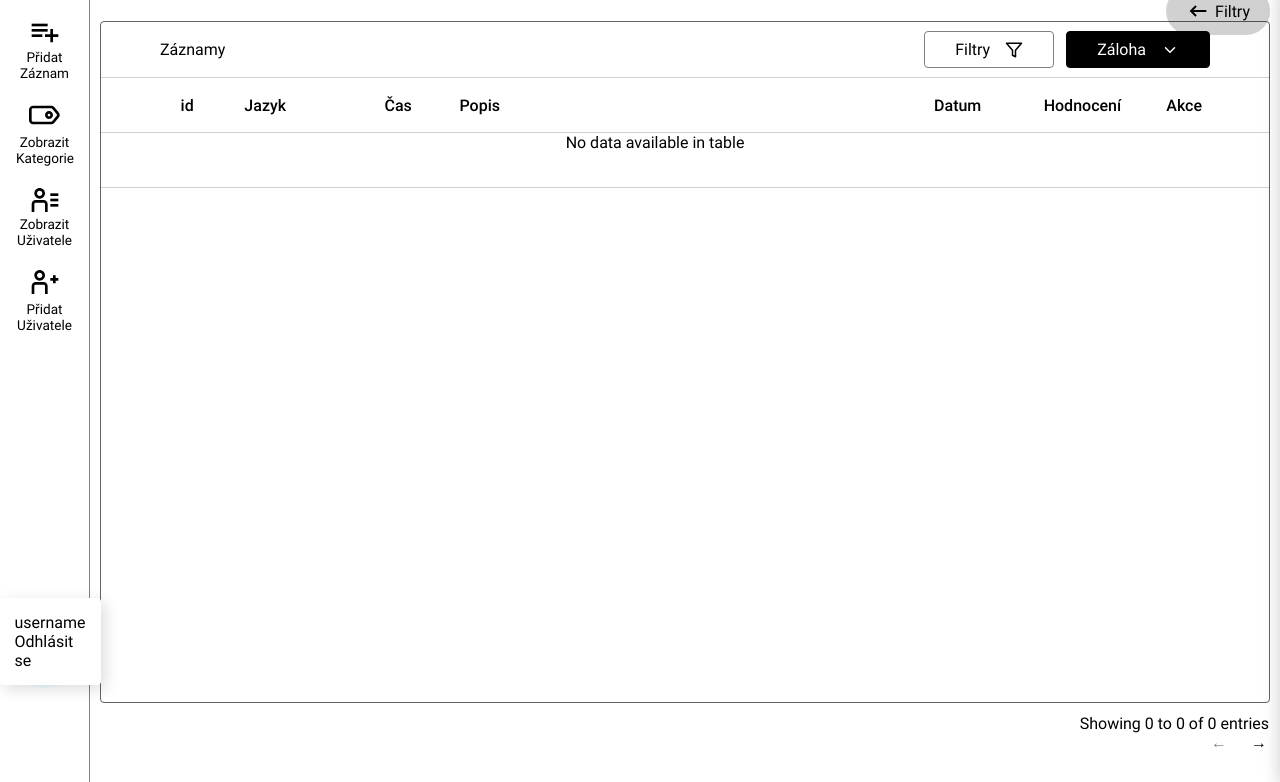
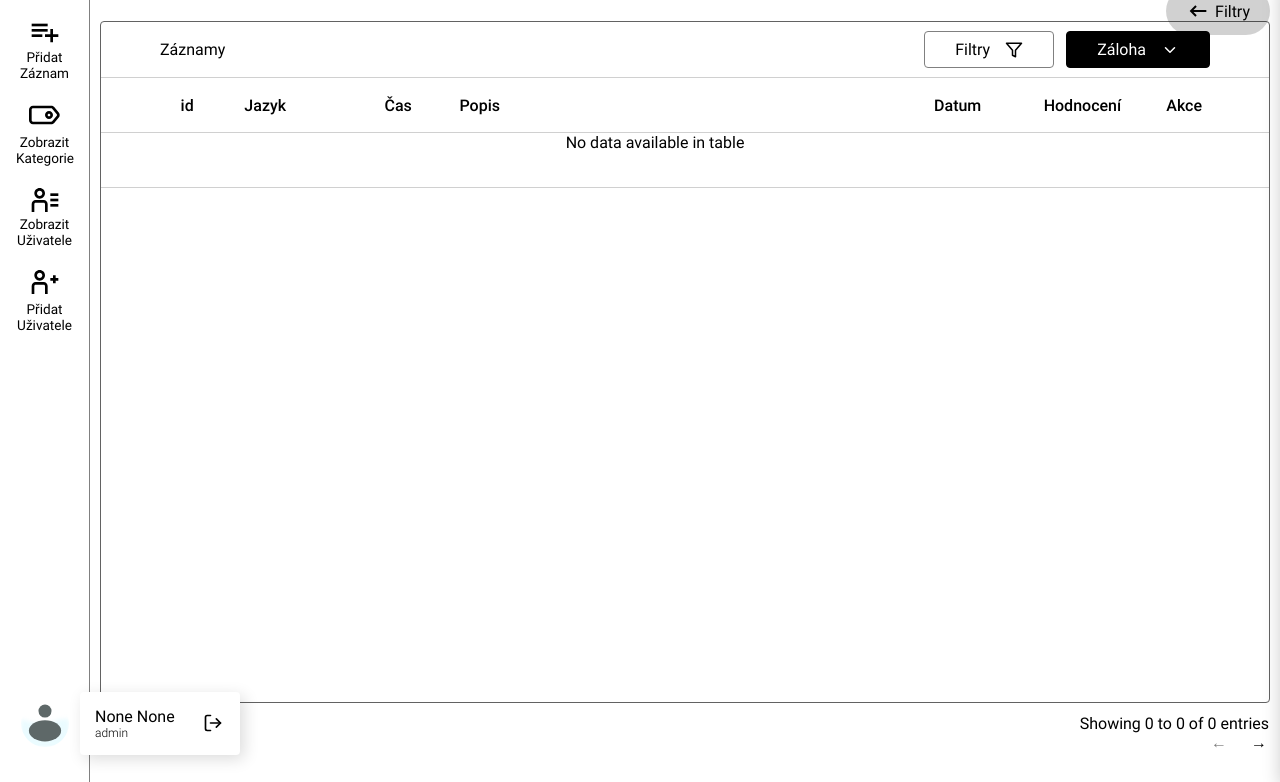
Before and after one commit to vojk/ghosts_tda, a Flask app: page / in a window 1280 px wide; the page is wider, and only the part inside the window is pictured. Shown: the part 18-800 px from the top of that part. Run offline with Flask 2, Linux system fonts and the light colour scheme; a user stored in the database is signed in; data comes from the database, SQL or seed files in the repository; parts of the project's set-up code (start-up, migrations or seed data) failed here and were passed over.

Commit message:
Oprava bugů

```diff
--- a/app/app.py
+++ b/app/app.py
@@ -39,14 +39,17 @@
 @login_required
 def app_wind():
     conn = db.get_db_connection()
-    programmers = conn.execute("SELECT * FROM users").fetchall()
+    user = conn.execute("SELECT firstname, lastname, username FROM users WHERE id=?", (protected_id(),)).fetchall()
     categorie = conn.execute("SELECT * FROM categories WHERE user_id = ?", (protected_id(),)).fetchall()
     conn.close()
     return render_template('records.html', texts=sorting.pre_sort(None, None, None, None,
                                                                   None, None, None, current_user.get_id()),
                            defs=proglangs,
-                           programmers=programmers, categories=categorie, users=programmers,
-                           user_perm=protected_user_perm())
+                           categories=categorie,
+                           user_perm=protected_user_perm(),
+                           user_firstname=user[0][0],
+                           user_lastname=user[0][1],
+                           username=user[0][2])
 
 
 @app.route('/sort/')
--- a/app/static/css/side_bar_menu.css
+++ b/app/static/css/side_bar_menu.css
@@ -16,10 +16,11 @@
 }
 
 .menu_items {
-    display: flex;
-    flex-flow: nowrap column;
+    display: grid;
     gap: 15px;
     margin-top: 30px;
+    margin-bottom: 30px;
+    height: 100%;
 }
 
 .menu_item_wrap {
@@ -52,11 +53,12 @@
 
 .menuUser{
     position: absolute;
-    width: fit-content;
+    min-width: 10rem;
     height: fit-content;
     background-color: white;
     z-index: 5;
     padding: 15px;
     border-radius: 4px;
     box-shadow: 4px 4px 16px #00000024;
+    left: calc(48px + 1rem);
 }
--- a/app/templates/action_tab.html
+++ b/app/templates/action_tab.html
@@ -1,14 +1,16 @@
 <div class="menu_container" style="">
     <div class="menu_container_inner" style="">
         <div class="menu_items" style="">
+            <div style="display: flex; flex-flow: column; gap: 15px;">
                 <a class="menu_item" onclick="add_record()" id="menu_item_add_record">
                     <div class="menu_item_wrap" style="">
                         <div class="menu_item_wrap_img">
-                        <svg width="32" height="32" viewBox="0 0 24 24" fill="none" xmlns="http://www.w3.org/2000/svg">
-                            <path d="M2 5H14V7H2V5Z" fill="currentColor" />
-                            <path d="M2 9H14V11H2V9Z" fill="currentColor" />
-                            <path d="M10 13H2V15H10V13Z" fill="currentColor" />
-                            <path d="M16 9H18V13H22V15H18V19H16V15H12V13H16V9Z" fill="currentColor" />
+                            <svg width="32" height="32" viewBox="0 0 24 24" fill="none"
+                                 xmlns="http://www.w3.org/2000/svg">
+                                <path d="M2 5H14V7H2V5Z" fill="currentColor"/>
+                                <path d="M2 9H14V11H2V9Z" fill="currentColor"/>
+                                <path d="M10 13H2V15H10V13Z" fill="currentColor"/>
+                                <path d="M16 9H18V13H22V15H18V19H16V15H12V13H16V9Z" fill="currentColor"/>
                             </svg>
                         </div>
 
@@ -21,13 +23,14 @@
                 <a class="menu_item" onclick="showCategories()" id="menu_item_show_categories">
                     <div class="menu_item_wrap" style="margin-top: 3px">
                         <div class="menu_item_wrap_img">
-                        <svg width="32" height="32" viewBox="0 0 24 24" fill="none" xmlns="http://www.w3.org/2000/svg">
+                            <svg width="32" height="32" viewBox="0 0 24 24" fill="none"
+                                 xmlns="http://www.w3.org/2000/svg">
                                 <path fill-rule="evenodd" clip-rule="evenodd"
                                       d="M2 8V16C2 16.5523 2.44772 17 3 17H16.6202C16.9121 17 17.1895 16.8724 17.3795 16.6508L20.808 12.6508C21.129 12.2763 21.129 11.7237 20.808 11.3492L17.3795 7.34921C17.1895 7.12756 16.9121 7 16.6202 7H3C2.44772 7 2 7.44772 2 8ZM0 8V16C0 17.6569 1.34315 19 3 19H16.6202C17.496 19 18.328 18.6173 18.898 17.9524L22.3265 13.9524C23.2895 12.8289 23.2895 11.1711 22.3265 10.0476L18.898 6.04763C18.328 5.38269 17.496 5 16.6202 5H3C1.34315 5 0 6.34315 0 8Z"
-                                fill="currentColor" />
+                                      fill="currentColor"/>
                                 <path fill-rule="evenodd" clip-rule="evenodd"
                                       d="M15 13C15.5523 13 16 12.5523 16 12C16 11.4477 15.5523 11 15 11C14.4477 11 14 11.4477 14 12C14 12.5523 14.4477 13 15 13ZM15 15C16.6569 15 18 13.6569 18 12C18 10.3431 16.6569 9 15 9C13.3431 9 12 10.3431 12 12C12 13.6569 13.3431 15 15 15Z"
-                                fill="currentColor" />
+                                      fill="currentColor"/>
                             </svg>
                         </div>
 
@@ -40,16 +43,17 @@
                 <a class="menu_item" onclick="showUsers()" id="menu_item_show_users">
                     <div class="menu_item_wrap" style="margin-top: 3px">
                         <div class="menu_item_wrap_img">
-                        <svg width="32" height="32" viewBox="0 0 24 24" fill="none" xmlns="http://www.w3.org/2000/svg">
+                            <svg width="32" height="32" viewBox="0 0 24 24" fill="none"
+                                 xmlns="http://www.w3.org/2000/svg">
                                 <path fill-rule="evenodd" clip-rule="evenodd"
                                       d="M8 11C10.2091 11 12 9.20914 12 7C12 4.79086 10.2091 3 8 3C5.79086 3 4 4.79086 4 7C4 9.20914 5.79086 11 8 11ZM8 9C9.10457 9 10 8.10457 10 7C10 5.89543 9.10457 5 8 5C6.89543 5 6 5.89543 6 7C6 8.10457 6.89543 9 8 9Z"
-                                fill="currentColor" />
+                                      fill="currentColor"/>
                                 <path
                                         d="M11 14C11.5523 14 12 14.4477 12 15V21H14V15C14 13.3431 12.6569 12 11 12H5C3.34315 12 2 13.3431 2 15V21H4V15C4 14.4477 4.44772 14 5 14H11Z"
-                                fill="currentColor" />
-                            <path d="M22 11H16V13H22V11Z" fill="currentColor" />
-                            <path d="M16 15H22V17H16V15Z" fill="currentColor" />
-                            <path d="M22 7H16V9H22V7Z" fill="currentColor" />
+                                        fill="currentColor"/>
+                                <path d="M22 11H16V13H22V11Z" fill="currentColor"/>
+                                <path d="M16 15H22V17H16V15Z" fill="currentColor"/>
+                                <path d="M22 7H16V9H22V7Z" fill="currentColor"/>
                             </svg>
                         </div>
 
@@ -62,14 +66,15 @@
                 <a class="menu_item" onclick="addUser_window_outOfBox()" id="menu_item_add_user">
                     <div class="menu_item_wrap" style="margin-top: 3px">
                         <div class="menu_item_wrap_img">
-                        <svg width="32" height="32" viewBox="0 0 24 24" fill="none" xmlns="http://www.w3.org/2000/svg">
+                            <svg width="32" height="32" viewBox="0 0 24 24" fill="none"
+                                 xmlns="http://www.w3.org/2000/svg">
                                 <path fill-rule="evenodd" clip-rule="evenodd"
                                       d="M8 11C10.2091 11 12 9.20914 12 7C12 4.79086 10.2091 3 8 3C5.79086 3 4 4.79086 4 7C4 9.20914 5.79086 11 8 11ZM8 9C9.10457 9 10 8.10457 10 7C10 5.89543 9.10457 5 8 5C6.89543 5 6 5.89543 6 7C6 8.10457 6.89543 9 8 9Z"
-                                fill="currentColor" />
+                                      fill="currentColor"/>
                                 <path
                                         d="M11 14C11.5523 14 12 14.4477 12 15V21H14V15C14 13.3431 12.6569 12 11 12H5C3.34315 12 2 13.3431 2 15V21H4V15C4 14.4477 4.44772 14 5 14H11Z"
-                                fill="currentColor" />
-                            <path d="M18 7H20V9H22V11H20V13H18V11H16V9H18V7Z" fill="currentColor" />
+                                        fill="currentColor"/>
+                                <path d="M18 7H20V9H22V11H20V13H18V11H16V9H18V7Z" fill="currentColor"/>
                             </svg>
                         </div>
 
@@ -78,42 +83,59 @@
                     </span>
                     </div>
                 </a>
+            </div>
 
-            <div style="position: relative; margin-top: 250px; display: flex; flex-flow: row;">
+            <div style="align-self: flex-end">
+                <div style="position: relative; bottom: 0; display: flex; flex-flow: row; align-items: center">
                     <div style="margin: auto;">
-                    <a style="cursor:pointer;" class="userIcon">
-                        <svg xmlns="http://www.w3.org/2000/svg" width="90" height="90" fill="none"
+                        <a style="cursor:pointer; display: flex" class="userIcon">
+                            <svg xmlns="http://www.w3.org/2000/svg" width="48" height="48" fill="none"
                                  viewBox="0 0 512 512">
                                 <g clip-path="url(#a)">
-                                <rect width="512" height="512" fill="#fff" rx="256" />
+                                    <rect width="512" height="512" fill="#fff" rx="256"/>
                                     <g filter="url(#b)" opacity=".34">
                                         <path fill="#C2F4FF"
-                                        d="M262.5 262.5c-77.6 10-207.667-29.167-263-50v305h513v-305c-163.5 0-153 37.5-250 50Z" />
+                                              d="M262.5 262.5c-77.6 10-207.667-29.167-263-50v305h513v-305c-163.5 0-153 37.5-250 50Z"/>
                                     </g>
-                                <circle cx="256" cy="128.608" r="69.608" fill="#5E6868" />
-                                <ellipse cx="256" cy="339.679" fill="#5E6868" rx="172" ry="112.721" />
+                                    <circle cx="256" cy="128.608" r="69.608" fill="#5E6868"/>
+                                    <ellipse cx="256" cy="339.679" fill="#5E6868" rx="172" ry="112.721"/>
                                 </g>
                                 <defs>
                                     <clipPath id="a">
-                                    <rect width="512" height="512" fill="#fff" rx="256" />
+                                        <rect width="512" height="512" fill="#fff" rx="256"/>
                                     </clipPath>
                                     <filter id="b" width="599" height="391" x="-43.5" y="169.5"
                                             color-interpolation-filters="sRGB" filterUnits="userSpaceOnUse">
-                                    <feFlood flood-opacity="0" result="BackgroundImageFix" />
-                                    <feBlend in="SourceGraphic" in2="BackgroundImageFix" result="shape" />
-                                    <feGaussianBlur result="effect1_foregroundBlur_1_8" stdDeviation="21.5" />
+                                        <feFlood flood-opacity="0" result="BackgroundImageFix"/>
+                                        <feBlend in="SourceGraphic" in2="BackgroundImageFix" result="shape"/>
+                                        <feGaussianBlur result="effect1_foregroundBlur_1_8" stdDeviation="21.5"/>
                                     </filter>
                                 </defs>
                             </svg>
                         </a>
                     </div>
                     <div style="display:flex;" class="menuUser">
-                    <ul style="margin:0; padding:0;list-style: none;">
-                        <li><span>username</span></li>
-                        <li>Odhlásit se</li>
+                        <ul style="margin:0; padding:0;list-style: none; display: flex; align-items: center; justify-content: space-between; width: 100%;">
+                            <li style="display: flex; flex-flow: column;margin-right: 1rem;">
+                                <span style="white-space: nowrap">{{ user_firstname }} {{ user_lastname }}</span>
+                                <span style="font-size: 0.75rem; font-weight: 300">{{ username }}</span>
+                            </li>
+                            <li><a style="cursor: pointer; padding: 2px; display: flex;" id="">
+                                <div style="display: flex">
+                                    <svg xmlns="http://www.w3.org/2000/svg" width="20" height="20" viewBox="0 0 24 24"
+                                         fill="none" stroke="currentColor" stroke-width="2" stroke-linecap="round"
+                                         stroke-linejoin="round" class="feather feather-log-out">
+                                        <path d="M9 21H5a2 2 0 0 1-2-2V5a2 2 0 0 1 2-2h4"></path>
+                                        <polyline points="16 17 21 12 16 7"></polyline>
+                                        <line x1="21" y1="12" x2="9" y2="12"></line>
+                                    </svg>
+                                </div>
+                            </a></li>
                         </ul>
                     </div>
                 </div>
+            </div>
+
         </div>
     </div>
 </div>
```
Also changed, not shown: app/static/svg/log-out.svg (added). Lines whose indentation alone changed are shown as unchanged.
